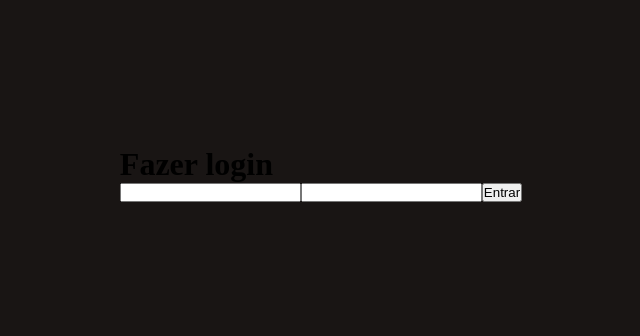
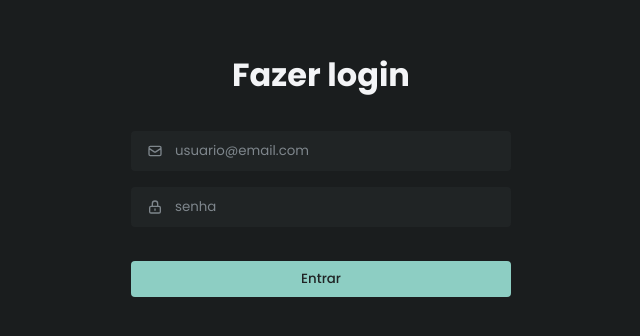
Before and after one commit to DiegoFabbrii/auth-frontend, a React (Vite) app: page / in a window 1280 px wide. Shown: the part 226-562 px from the top of the page, without its empty margins (319-959 px from the left). Built offline with nearby package versions, Linux system fonts and the light colour scheme.

Commit message:
feat: add login page

```diff
--- a/package.json
+++ b/package.json
@@ -11,6 +11,7 @@
   "dependencies": {
     "react": "^18.2.0",
     "react-dom": "^18.2.0",
+    "react-icons": "^4.7.1",
     "react-router-dom": "^6.8.0"
   },
   "devDependencies": {
--- a/src/App.tsx
+++ b/src/App.tsx
@@ -2,9 +2,9 @@ import { Login } from './pages/login/Login';
 
 function App() {
   return (
-    <>
+    <div className="app">
       <Login />
-    </>
+    </div>
   );
 }
 
--- /dev/null
+++ b/src/components/input/Input.tsx
@@ -0,0 +1,20 @@
+import { HtmlHTMLAttributes } from 'react';
+import styles from './styles.module.css';
+
+interface InputProps {
+  name: string;
+  placeholder: string;
+  type: string;
+}
+
+export function Input({ name, placeholder, type }: InputProps) {
+  return (
+    <input
+      className={styles.input}
+      name={name}
+      placeholder={placeholder}
+      type={type}
+      required
+    />
+  );
+}
--- /dev/null
+++ b/src/components/input/styles.module.css
@@ -0,0 +1,11 @@
+.input {
+  flex: 1;
+  background-color: transparent;
+  color: #c1c8cd;
+  border: none;
+  outline: none;
+}
+
+.input::placeholder {
+  color: #7e868c;
+}
--- a/src/pages/login/Login.tsx
+++ b/src/pages/login/Login.tsx
@@ -1,11 +1,24 @@
+import styles from './styles.module.css';
+import { HiOutlineMail, HiOutlineLockClosed } from 'react-icons/hi';
+import { Input } from '../../components/input/Input';
+
 export function Login() {
   return (
-    <div>
+    <div className={styles.container}>
       <h1>Fazer login</h1>
-      <form action="">
-        <input type="text" required />
-        <input type="password" required />
-        <input type="submit" value="Entrar" />
+      <form className={styles.container__form}>
+        <div className={styles.container__input}>
+          <HiOutlineMail color="#7e868c" />
+          <Input placeholder="usuario@email.com" type="email" name="email" />
+        </div>
+
+        <div className={styles.container__input}>
+          <HiOutlineLockClosed color="#7e868c" />
+          <Input placeholder="senha" type="password" name="password" />
+        </div>
+        <button className={styles.button} type="submit">
+          Entrar
+        </button>
       </form>
     </div>
   );
--- /dev/null
+++ b/src/pages/login/styles.module.css
@@ -0,0 +1,59 @@
+.container {
+  width: 80%;
+  max-width: 380px;
+  color: #f3f4f6;
+}
+
+.container h1 {
+  text-align: center;
+  margin-bottom: 32px;
+}
+
+.container__form {
+  width: 100%;
+  display: flex;
+  flex-direction: column;
+  gap: 16px;
+}
+
+.input {
+  flex: 1;
+  background-color: transparent;
+  color: #c1c8cd;
+  border: none;
+  outline: none;
+}
+
+.input::placeholder {
+  color: #7e868c;
+}
+
+.container__input {
+  padding: 10px 16px;
+  width: 100%;
+  border-radius: 4px;
+  background-color: #202425;
+  display: flex;
+  align-items: center;
+  gap: 12px;
+}
+
+.container__input:focus-within {
+  border: 1px solid #8dcec3;
+}
+
+.button {
+  margin-top: 18px;
+  padding: 8px;
+  border-radius: 4px;
+  background-color: #8dcec3;
+  color: #202425;
+  font-weight: 500;
+  border: none;
+  cursor: pointer;
+  transition: 0.3s;
+}
+
+.button:hover {
+  background-color: #53b9ab;
+}
--- a/src/styles/globalStyles.css
+++ b/src/styles/globalStyles.css
@@ -1,13 +1,20 @@
+@import url('https://fonts.googleapis.com/css2?family=Poppins:wght@300;400;500;600;700&display=swap');
+
 * {
   margin: 0;
   padding: 0;
   box-sizing: border-box;
+  font-family: 'Poppins', sans-serif;
 }
 
 body {
-  background-color: #191514;
-  min-height: 100vh;
+  background-color: #1a1d1e;
+}
+
+.app {
   display: flex;
   justify-content: center;
   align-items: center;
+  width: 100vw;
+  min-height: 100vh;
 }
```
Also changed, not shown: .eslintrc.json, 1 other file (tests, documents, lock files or other folders).
